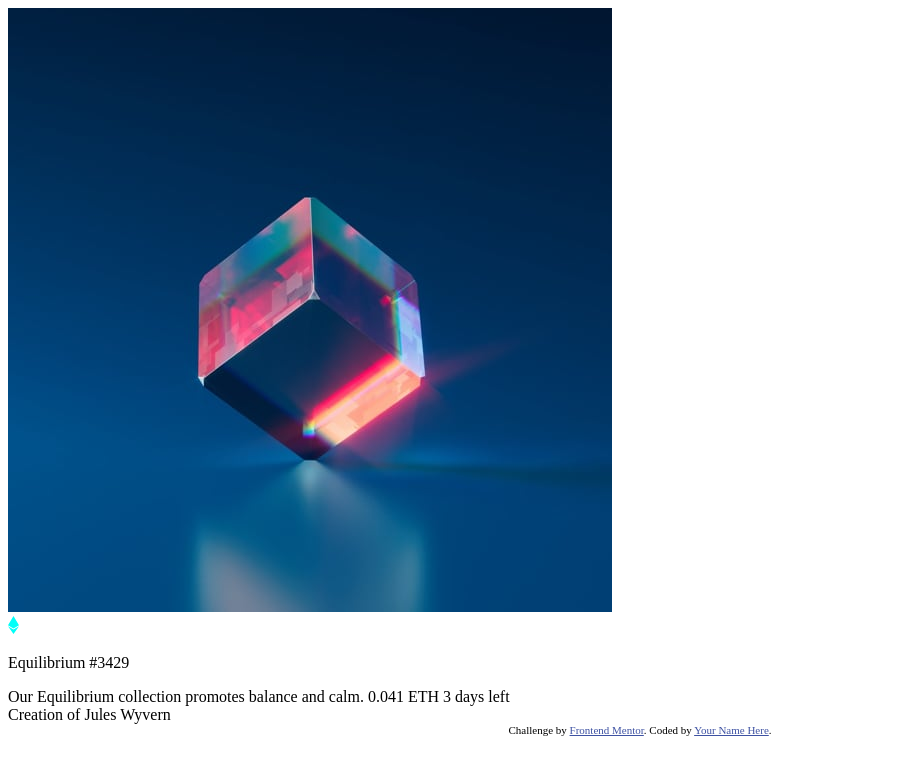
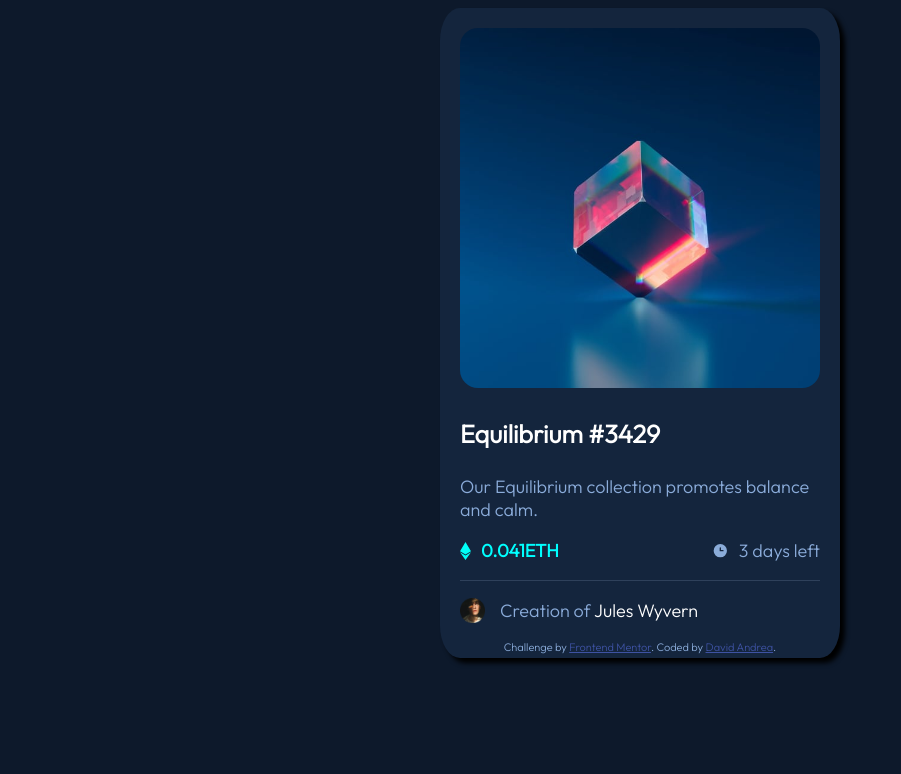
Before and after one commit to djblackett/nft-preview-card, a plain HTML site: page index.html in a window 1280 px wide. Shown: the whole page, without its empty margins (0-901 px from the left). Drawn offline with Linux system fonts and the light colour scheme.

Commit message:
almost done

```diff
--- a/index.css
+++ b/index.css
@@ -0,0 +1,153 @@
+body {
+  display: flex;
+  flex-direction: column;
+  justify-content: center;
+  align-items: center;
+  background-color: hsl(217, 54%, 11%);
+  font-family: "Outfit", sans-serif;
+  color: hsl(215, 51%, 70%);
+  font-size: 18px;
+}
+
+#container {
+  min-width: 320px;
+  max-width: 400px;
+  min-height: 500px;
+  display: flex;
+  flex-direction: column;
+  justify-content: center;
+  align-items: center;
+  background-color: hsl(216, 50%, 16%);
+  border-radius: 5%;
+  box-shadow: 5px 5px 5px black;
+}
+
+.img-container {
+  position: relative;
+  width: 90%;
+  margin-top: 5%;
+  align-self: center;
+}
+
+#hero {
+  width: 100%;
+  /* justify-self: center; */
+
+  border-radius: 5%;
+  /* margin: 5%; */
+}
+
+#title {
+  text-align: left;
+  align-self: flex-start;
+  margin-left: 5%;
+  font-size: 1.4em;
+  font-weight: 800;
+  color: white;
+}
+
+#description {
+  text-align: left;
+  width: 90%;
+  margin: 0;
+  font-weight: 300;
+}
+
+.overlay {
+  position: absolute;
+  top: 0;
+  bottom: 0;
+  left: 0;
+  right: 0;
+  height: 99%;
+  width: 100%;
+  opacity: 0;
+  transition: 0.3s ease;
+  background-color: cyan;
+  border-radius: 5%;
+}
+
+#eye-icon {
+  color: white;
+  font-size: 100px;
+  position: absolute;
+  top: 50%;
+  left: 50%;
+  margin: 0;
+  transform: translate(-50%, -50%);
+  -ms-transform: translate(-50%, -50%);
+  text-align: center;
+  opacity: 0;
+}
+
+.fa-eye:hover {
+  color: #eee;
+  opacity: 1;
+}
+
+.img-container:hover .overlay {
+  opacity: 0.5;
+}
+
+#price-and-time {
+  display: flex;
+  flex-direction: row;
+  justify-content: space-between;
+  width: 90%;
+}
+
+#ethereum-price {
+  display: flex;
+  flex-direction: row;
+  align-items: center;
+  color: cyan;
+  font-weight: 600;
+  /* align-self: flex-start; */
+}
+
+#time-left {
+  display: flex;
+  flex-direction: row;
+  align-items: center;
+}
+
+.icon {
+  margin-right: 10px;
+}
+
+#line {
+  height: 1px;
+  width: 90%;
+  background-color: hsl(215, 32%, 27%);
+}
+
+#author {
+  display: flex;
+  align-items: center;
+  align-self: flex-start;
+  margin-left: 5%;
+}
+
+#avatar {
+  height: 25px;
+  width: 25px;
+  margin-right: 15px;
+}
+
+#author-span {
+  color: white;
+}
+
+#author-span:hover,
+#title:hover {
+  color: cyan;
+}
+
+.attribution {
+  font-size: 11px;
+  text-align: center;
+  margin-bottom: 1%;
+}
+.attribution a {
+  color: hsl(228, 45%, 44%);
+}
--- a/index.html
+++ b/index.html
@@ -11,43 +11,61 @@
       sizes="32x32"
       href="./images/favicon-32x32.png"
     />
-
+    <link
+      rel="stylesheet"
+      href="https://cdnjs.cloudflare.com/ajax/libs/font-awesome/4.7.0/css/font-awesome.min.css"
+    />
     <link href="./index.css" rel="stylesheet" />
     <title>Frontend Mentor | NFT preview card component</title>
 
-    <!-- Feel free to remove these styles or customise in your own stylesheet 👍 -->
-    <style>
-      .attribution {
-        font-size: 11px;
-        text-align: center;
-      }
-      .attribution a {
-        color: hsl(228, 45%, 44%);
-      }
-    </style>
+    <link rel="preconnect" href="https://fonts.googleapis.com" />
+    <link rel="preconnect" href="https://fonts.gstatic.com" crossorigin />
+    <link
+      href="https://fonts.googleapis.com/css2?family=Outfit:wght@300&display=swap"
+      rel="stylesheet"
+    />
   </head>
+
   <body>
-    <img src="images/image-equilibrium.jpg" />
+    <div id="container">
+      <div class="img-container">
+        <img id="hero" src="images/image-equilibrium.jpg" />
+        <div class="overlay"></div>
+        <i id="eye-icon" class="fa fa-eye"></i>
+      </div>
+      <p id="title">Equilibrium #3429</p>
 
-    <div id="etherium-price">
-      <img src="images/icon-ethereum.svg" />
-    </div>
+      <p id="description">
+        Our Equilibrium collection promotes balance and calm.
+      </p>
 
-    <div id="title">
-      <p>Equilibrium #3429</p>
-    </div>
+      <div id="price-and-time">
+        <div id="ethereum-price">
+          <img
+            class="icon"
+            src="images/icon-ethereum.svg"
+            alt="ethereum icon"
+          />
+          <p>0.041ETH</p>
+        </div>
+        <div id="time-left">
+          <img class="icon" src="images/icon-clock.svg" alt="clock icon" />
+          <p>3 days left</p>
+        </div>
+      </div>
 
-    <div id="description">
-      Our Equilibrium collection promotes balance and calm. 0.041 ETH 3 days
-      left
-    </div>
-    Creation of Jules Wyvern
+      <div id="line"></div>
 
-    <div class="attribution">
-      Challenge by
-      <a href="https://www.frontendmentor.io?ref=challenge" target="_blank"
-        >Frontend Mentor</a
-      >. Coded by <a href="#">Your Name Here</a>.
+      <div id="author">
+        <img id="avatar" src="images/image-avatar.png" />
+        <p>Creation of <span id="author-span">Jules Wyvern</span></p>
+      </div>
+      <div class="attribution">
+        Challenge by
+        <a href="https://www.frontendmentor.io?ref=challenge" target="_blank"
+          >Frontend Mentor</a
+        >. Coded by <a href="#">David Andrea</a>.
+      </div>
     </div>
   </body>
 </html>
```
